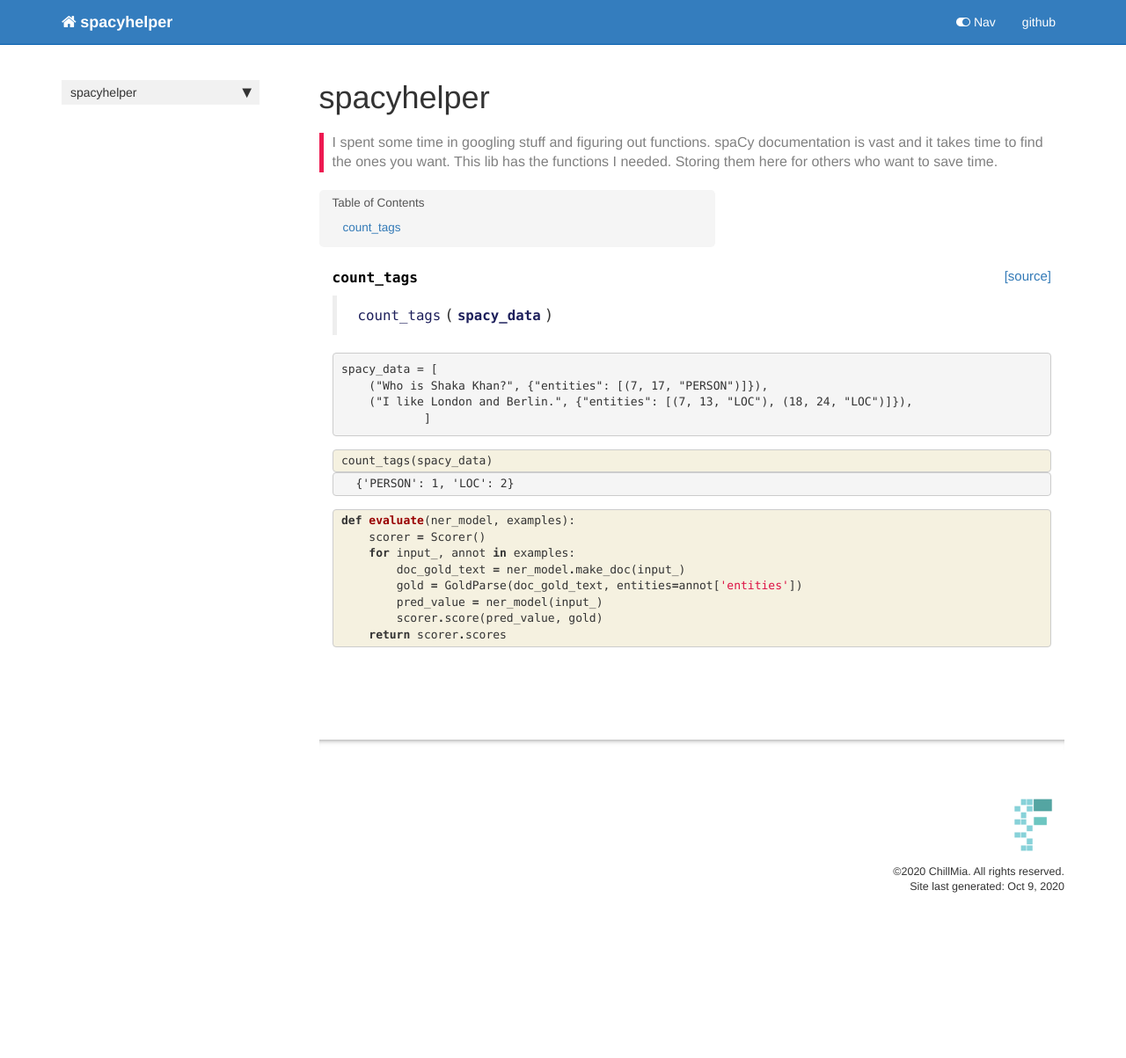
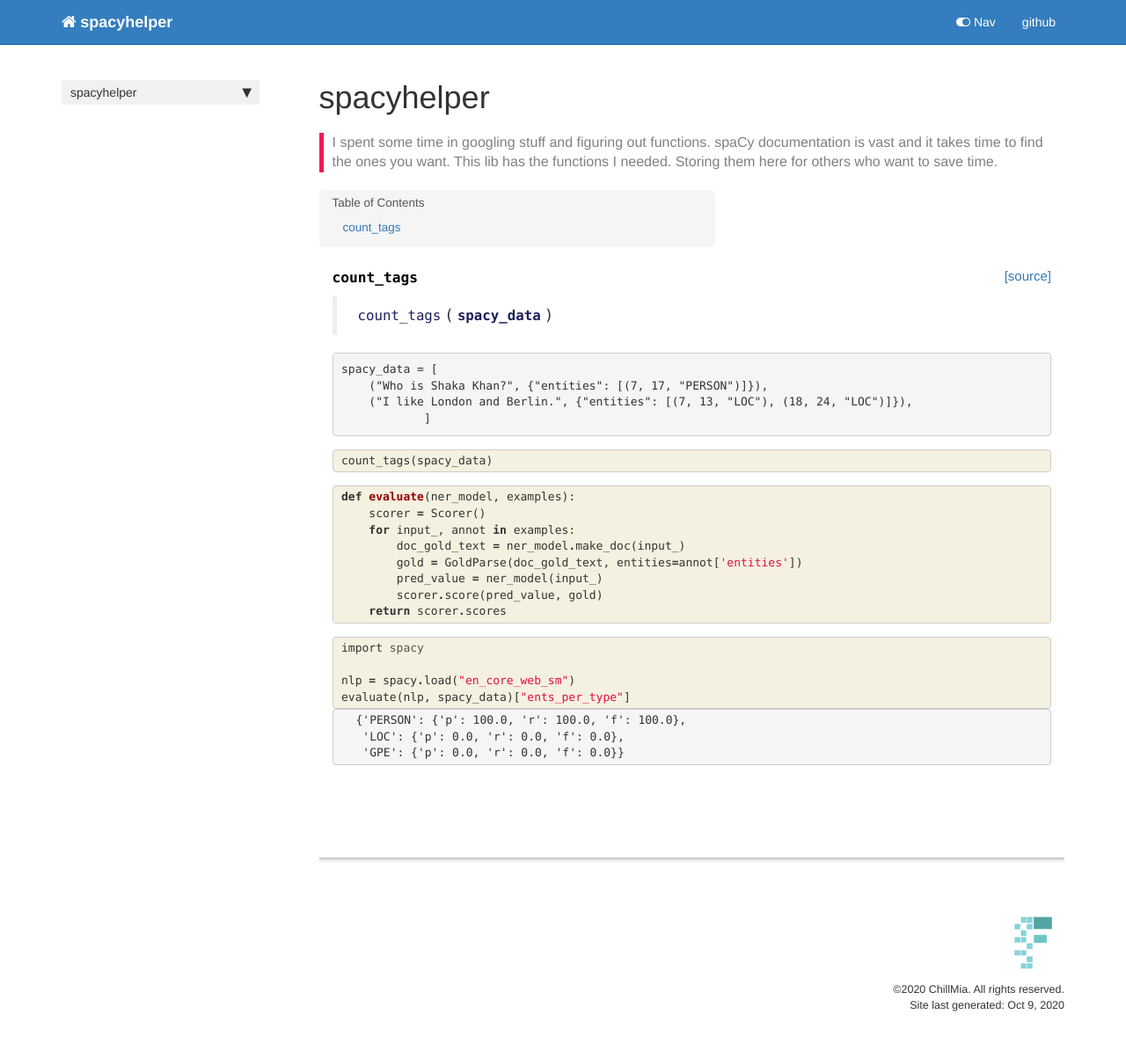
Before and after one commit to MANOHMU3/spacyhelper, a Jekyll site: the page built from docs/helper.html, in a window 1280 px wide. Shown: the whole page at 88% size. Built offline with Jekyll 4.4.1, drawn with Linux system fonts in a browser that asks for light colours; nearby versions of some CDN libraries; comment, search, counter and statistics services are not loaded; before the commit the page ends 1068 px from its top, so only the background shows below that.

Commit message:
Files update: all files: Testing

```diff
--- a/docs/helper.html
+++ b/docs/helper.html
@@ -85,22 +85,6 @@ nb_path: "00_helper.ipynb"
 </div>
 </div>
 
-<div class="output_wrapper">
-<div class="output">
-
-<div class="output_area">
-
-
-
-<div class="output_text output_subarea output_execute_result">
-<pre>{&#39;PERSON&#39;: 1, &#39;LOC&#39;: 2}</pre>
-</div>
-
-</div>
-
-</div>
-</div>
-
 </div>
     {% endraw %}
 
@@ -128,4 +112,42 @@ nb_path: "00_helper.ipynb"
 </div>
     {% endraw %}
 
+    {% raw %}
+
+<div class="cell border-box-sizing code_cell rendered">
+<div class="input">
+
+<div class="inner_cell">
+    <div class="input_area">
+<div class=" highlight hl-ipython3"><pre><span></span><span class="kn">import</span> <span class="nn">spacy</span>
+
+<span class="n">nlp</span> <span class="o">=</span> <span class="n">spacy</span><span class="o">.</span><span class="n">load</span><span class="p">(</span><span class="s2">&quot;en_core_web_sm&quot;</span><span class="p">)</span>
+<span class="n">evaluate</span><span class="p">(</span><span class="n">nlp</span><span class="p">,</span> <span class="n">spacy_data</span><span class="p">)[</span><span class="s2">&quot;ents_per_type&quot;</span><span class="p">]</span>
+</pre></div>
+
+    </div>
 </div>
+</div>
+
+<div class="output_wrapper">
+<div class="output">
+
+<div class="output_area">
+
+
+
+<div class="output_text output_subarea output_execute_result">
+<pre>{&#39;PERSON&#39;: {&#39;p&#39;: 100.0, &#39;r&#39;: 100.0, &#39;f&#39;: 100.0},
+ &#39;LOC&#39;: {&#39;p&#39;: 0.0, &#39;r&#39;: 0.0, &#39;f&#39;: 0.0},
+ &#39;GPE&#39;: {&#39;p&#39;: 0.0, &#39;r&#39;: 0.0, &#39;f&#39;: 0.0}}</pre>
+</div>
+
+</div>
+
+</div>
+</div>
+
+</div>
+    {% endraw %}
+
+</div>
```
Also changed, not shown: 1 other file.
